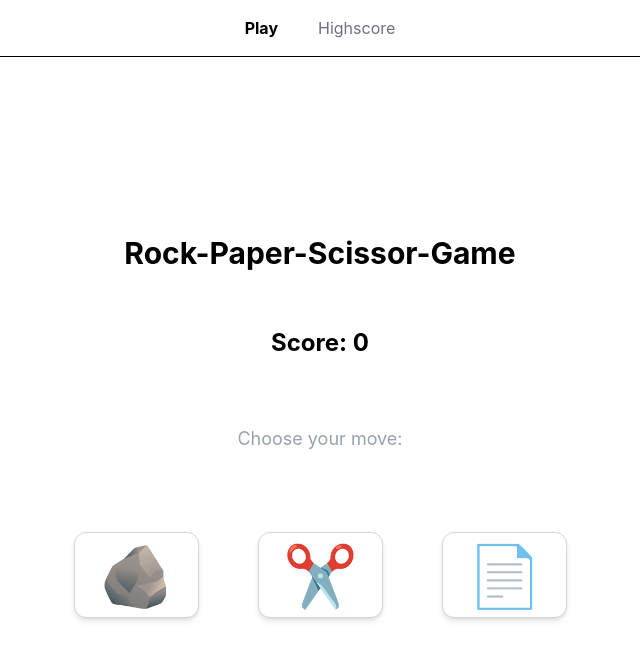
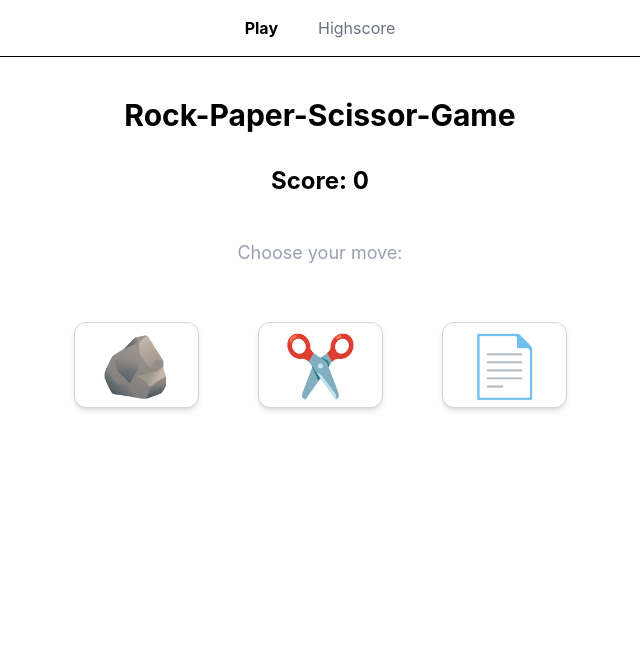
Before and after one commit to MarvinTran23/rock-paper-scissors, a React (Vite) app in the folder frontend/: page / in a window 1280 px wide. Shown: the top 660 px of the page, without its empty margins (320-960 px from the left). Built offline with nearby package versions, Linux system fonts and the light colour scheme.

Commit message:
adjust Play component layout

```diff
--- a/frontend/src/pages/Play.tsx
+++ b/frontend/src/pages/Play.tsx
@@ -111,20 +111,14 @@ export default function Play() {
     }, [gameResult]);
 
     return (
-        <div className="
-            w-screen min-h-screen
-            flex flex-col items-center gap-6
-            justify-start
-            pt-10
-            sm:justify-center sm:pt-0
-            ">
-            <div className="mt-10 max-w-2xl mx-auto">
-                <h1 className="text-3xl font-bold text-center mb-8">
-                    Rock-Paper-Scissor-Game
-                </h1>
-            </div>
 
-            <p className="text-2xl font-bold text-12">
+        <div className="mt-10 max-w-2xl mx-auto">
+            <h1 className="text-3xl font-bold text-center mb-8">
+                Rock-Paper-Scissor-Game
+            </h1>
+
+
+            <p className="text-2xl font-bold text-center text-12">
                 Score: {highscore}
             </p>
 
```
